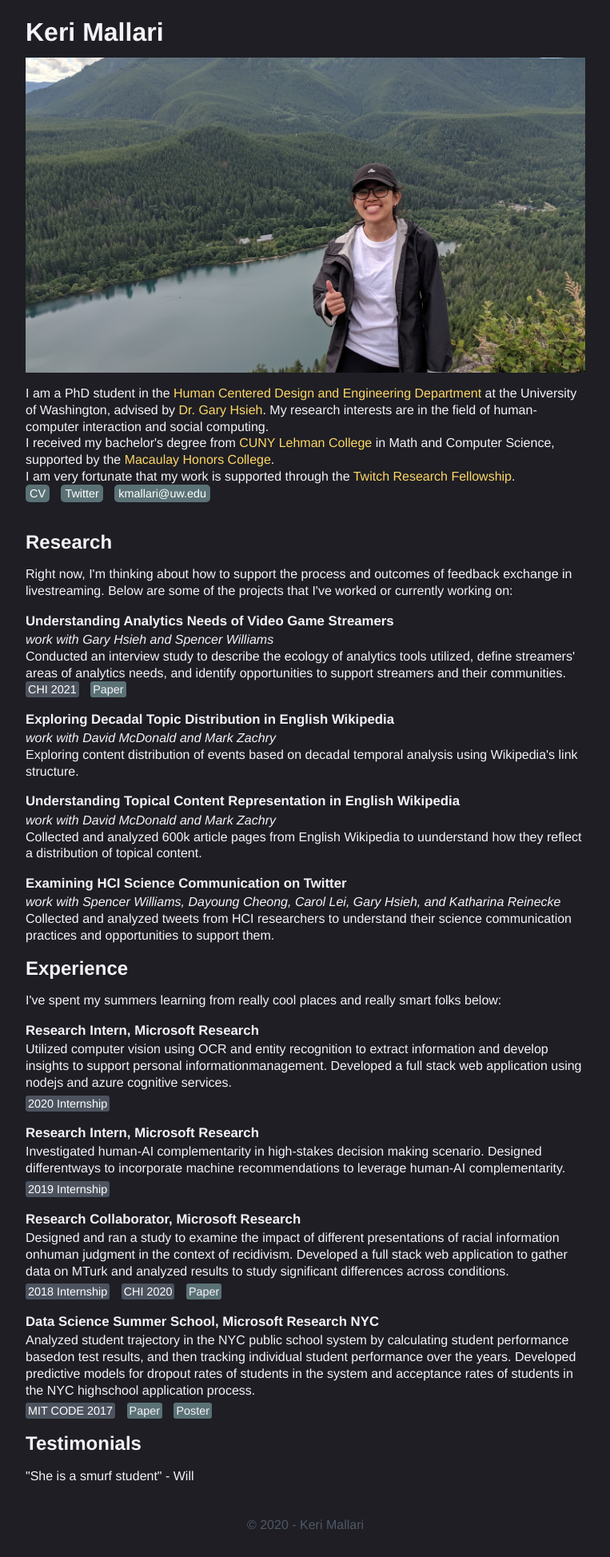
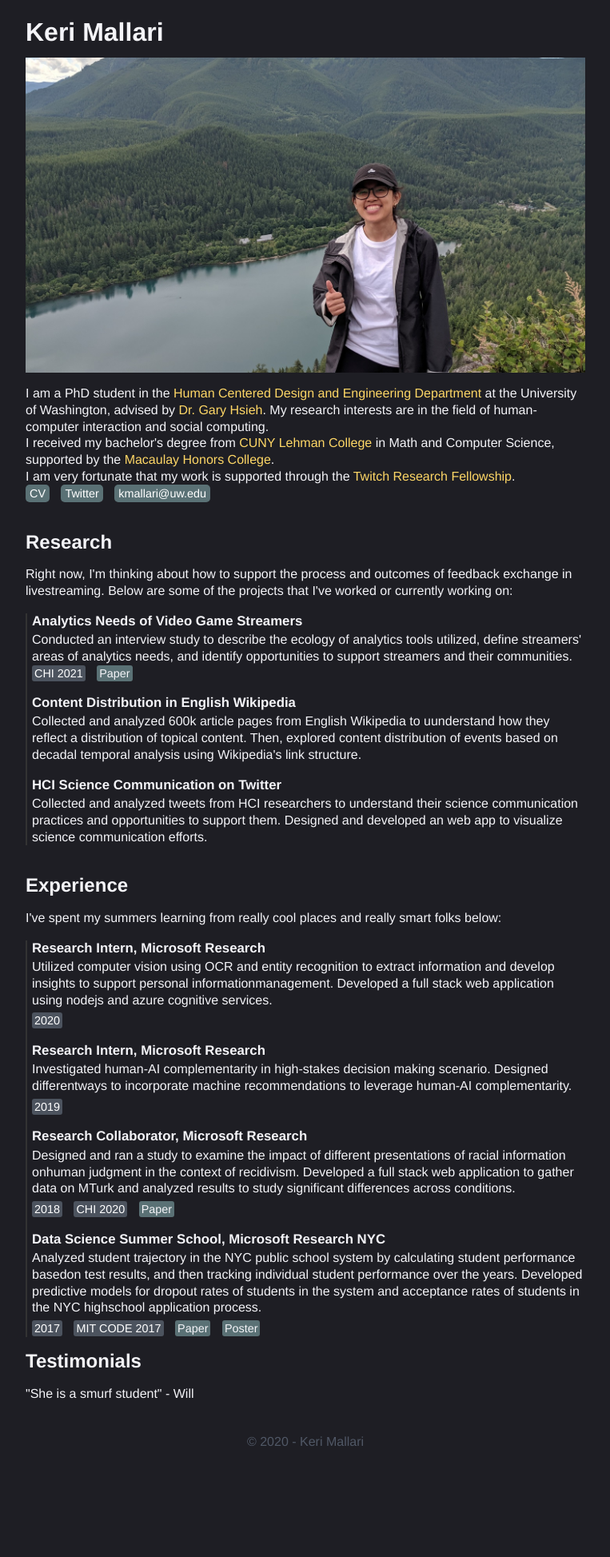
Before and after one commit to kerixyz/temp, a Jekyll site: the page built from index.html, in a window 1280 px wide. Shown: the whole page at 80% size, without its empty margins (258-1021 px from the left). Built offline with Jekyll 4.4.1, drawn with Linux system fonts in a browser that asks for light colours; after the commit the page ends 1822 px from its top, so only the background shows below that.

Commit message:
updated proj desc

```diff
--- a/css/main.css
+++ b/css/main.css
@@ -92,8 +92,8 @@ blockquote{
 }
 
 .project_block{
-    /* padding-left:6px;
-    border-left:2px solid #333; */
+    padding-left:6px;
+    border-left:2px solid #333;
 }
 .project{
     margin-bottom:1em;
--- a/index.html
+++ b/index.html
@@ -9,34 +9,23 @@ title: Keri Mallari
     </p>
     <div class="project_block">
         <div class="project">
-            <h3>Understanding Analytics Needs of Video Game Streamers</h3>
+            <h3>Analytics Needs of Video Game Streamers</h3>
             <div class="description">
-                <i>work with Gary Hsieh and Spencer Williams </i> </br>
                 Conducted an interview study to describe the ecology of analytics tools utilized, define streamers' areas of analytics needs, and identify opportunities to support streamers and their communities.
             <div class="date">CHI 2021</div>
             <div class="paper"><a href="/assets/chi2021-analytics-streamers.pdf">Paper</a></div>
         </div>
 
         <div class="project">
-            <h3>Exploring Decadal Topic Distribution in English Wikipedia</h3>
+            <h3>Content Distribution in English Wikipedia</h3>
             <div class="description">
-                <i>work with David McDonald and Mark Zachry</i></br>
-                Exploring content distribution of events based on decadal temporal analysis using Wikipedia's link structure.
-            </div>
-        </div>
-        <div class="project">
-            <h3>Understanding Topical Content Representation in English Wikipedia</h3>
-            <div class="description">
-                <i>work with David McDonald and Mark Zachry</i> </br>
-                Collected and analyzed 600k article pages from English Wikipedia to uunderstand how they reflect a distribution of topical content.
+                Collected and analyzed 600k article pages from English Wikipedia to uunderstand how they reflect a distribution of topical content. Then, explored content distribution of events based on decadal temporal analysis using Wikipedia's link structure.
             </div>
         </div>
 
         <div class="project">
-            <h3>Examining HCI Science Communication on Twitter</h3>
-            <div class="description">
-                <i>work with Spencer Williams, Dayoung Cheong, Carol Lei, Gary Hsieh, and Katharina Reinecke</i></br>
-                Collected and analyzed tweets from HCI researchers to understand their science communication practices and opportunities to support them.
+            <h3>HCI Science Communication on Twitter</h3>
+                Collected and analyzed tweets from HCI researchers to understand their science communication practices and opportunities to support them. Designed and developed an web app to visualize science communication efforts.
             </div>
         </div>
         <!-- <div class="project">
@@ -63,7 +52,7 @@ title: Keri Mallari
             <div class="description">
                 Utilized computer vision using OCR and entity recognition to extract information and develop insights to support personal informationmanagement. Developed a full stack web application using nodejs and azure cognitive services.
             </div>
-            <div class="date">2020 Internship</div>
+            <div class="date">2020</div>
         </div>
 
         <div class="project">
@@ -71,7 +60,7 @@ title: Keri Mallari
             <div class="description">
                 Investigated human-AI complementarity in high-stakes decision making scenario. Designed differentways to incorporate machine recommendations to leverage human-AI complementarity.
             </div>
-            <div class="date">2019 Internship</div>
+            <div class="date">2019</div>
         </div>
 
         <div class="project">
@@ -79,7 +68,7 @@ title: Keri Mallari
             <div class="description">
                 Designed and ran a study to examine the impact of different presentations of racial information onhuman judgment in the context of recidivism. Developed a full stack web application to gather data on MTurk and analyzed results to study significant differences across conditions.
             </div>
-            <div class="date">2018 Internship</div>
+            <div class="date">2018</div>
             <div class="date">CHI 2020</div>
             <div class="paper"><a href="/assets/chi2020-recidivism.pdf">Paper</a></div>
         </div>
@@ -89,6 +78,7 @@ title: Keri Mallari
             <div class="description">
                 Analyzed student trajectory in the NYC public school system by calculating student performance basedon test results, and then tracking individual student performance over the years. Developed predictive models for dropout rates of students in the system and acceptance rates of students in the NYC highschool application process.
             </div>
+            <div class="date">2017</div>
             <div class="date">MIT CODE 2017</div>
             <div class="paper"><a href="/assets/ds3_paper.pdf">Paper</a></div>
             <div class="paper"><a href="/assets/ds3_poster.pdf">Poster</a></div>
```
